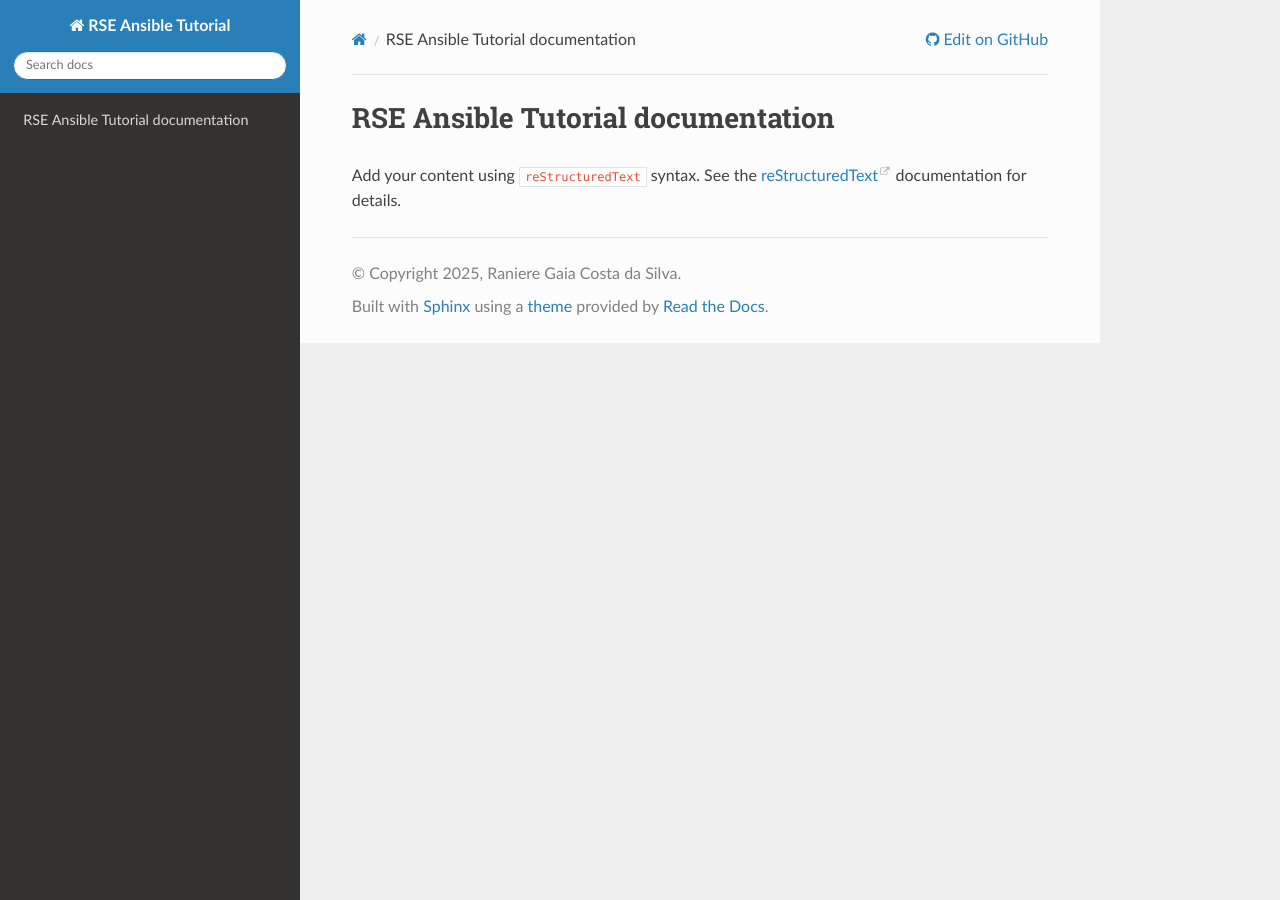
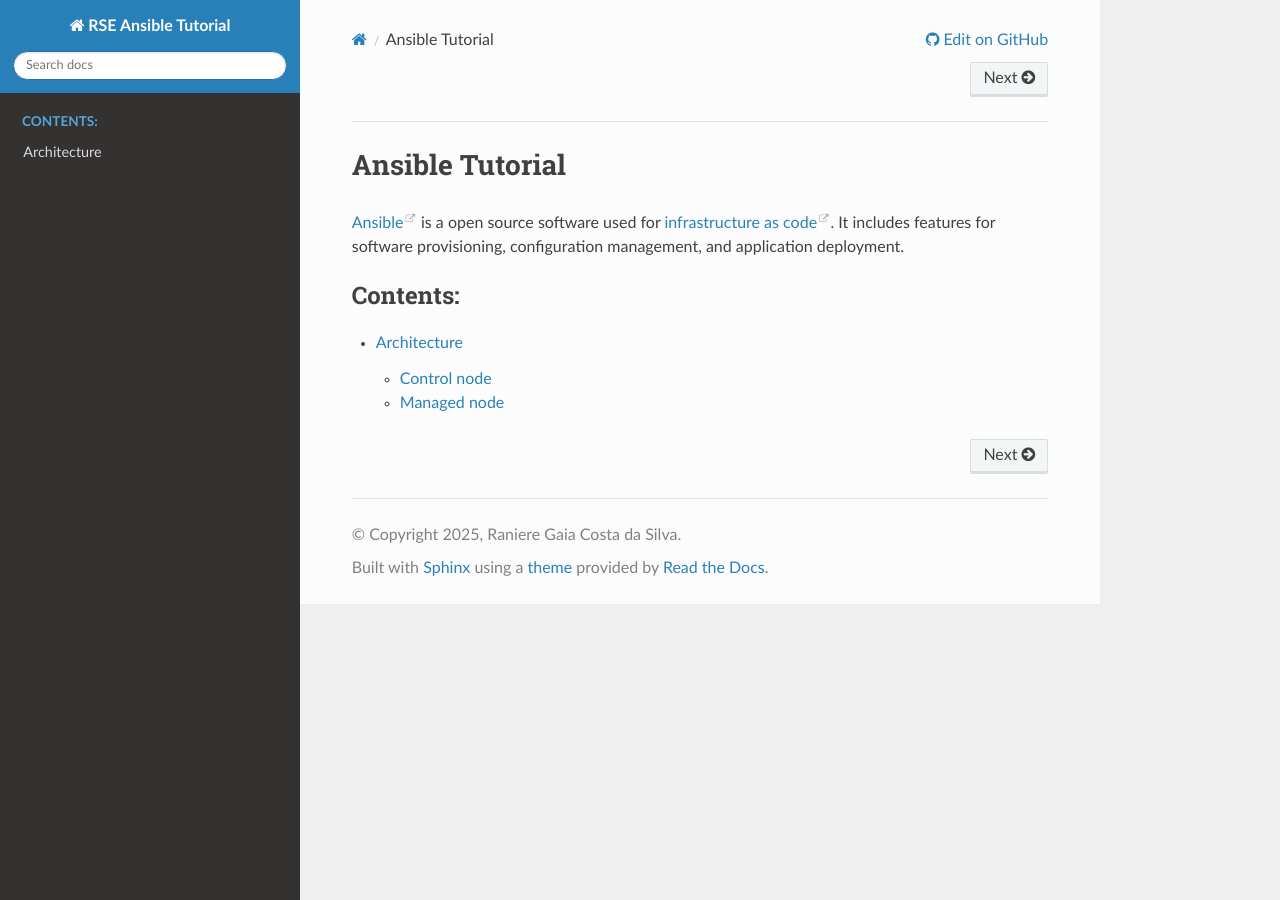
Before and after one commit to rgaiacs/rse-ansible-tutorial, a Sphinx documentation site: the page built from source/index.rst, in a window 1280 px wide. Built offline with Sphinx 7.4.7 and the Read the Docs theme 3.1.0, drawn with Linux system fonts in a browser that asks for light colours.

Commit message:
Add architecture

```diff
--- a/source/index.rst
+++ b/source/index.rst
@@ -1,16 +1,16 @@
-.. RSE Ansible Tutorial documentation master file, created by
+.. Ansible Tutorial documentation master file, created by
    sphinx-quickstart on Sat Apr 26 10:02:38 2025.
    You can adapt this file completely to your liking, but it should at least
    contain the root `toctree` directive.
 
-RSE Ansible Tutorial documentation
-==================================
+Ansible Tutorial
+================
 
-Add your content using ``reStructuredText`` syntax. See the
-`reStructuredText <https://www.sphinx-doc.org/en/master/usage/restructuredtext/index.html>`_
-documentation for details.
-
+`Ansible`_ is a open source software used for `infrastructure as code`_.
+It includes features for software provisioning, configuration management, and application deployment.
 
 .. toctree::
    :maxdepth: 2
    :caption: Contents:
+
+   architecture
```
Also changed, not shown: source/architecture.rst (added, +31 -0 lines).
